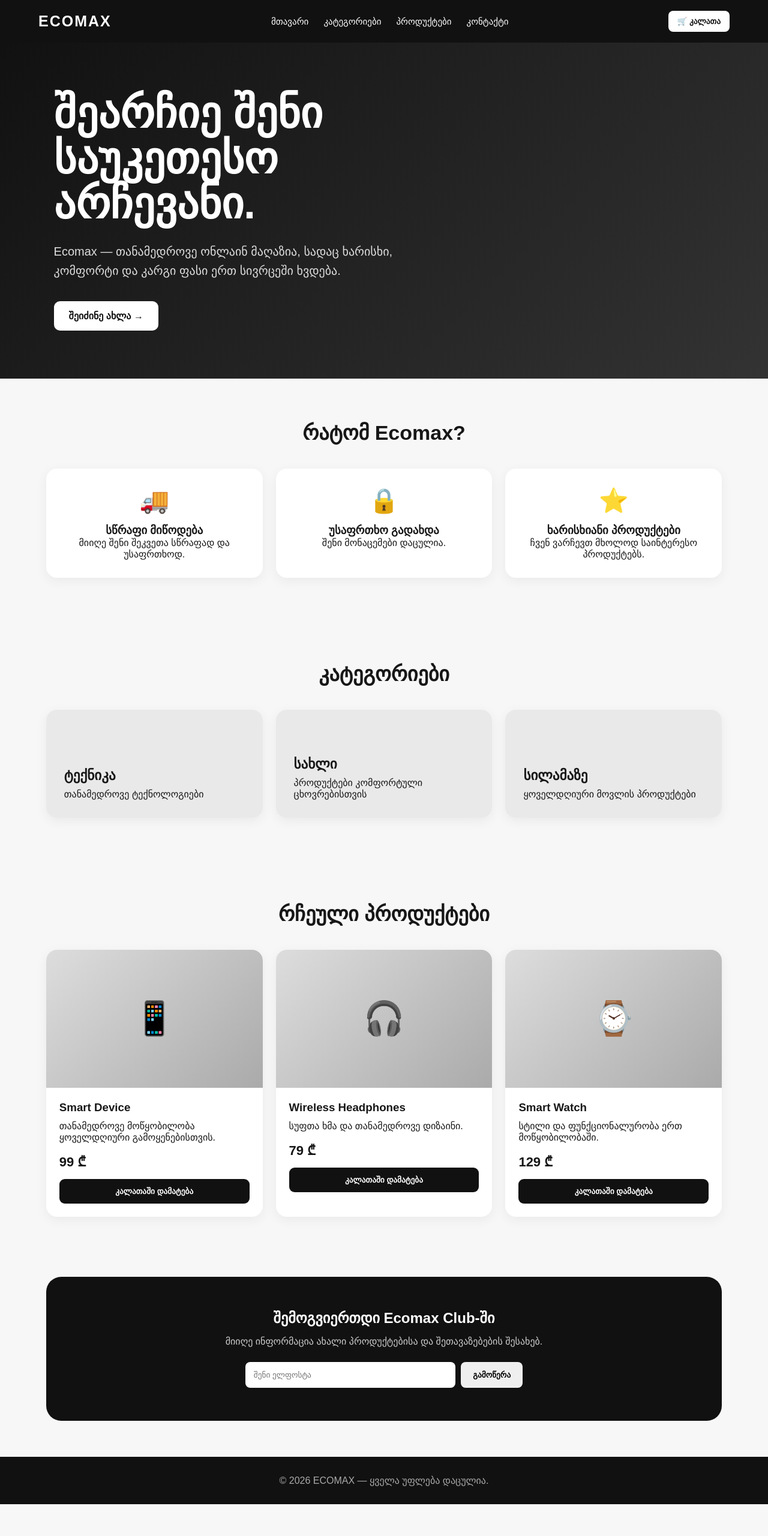
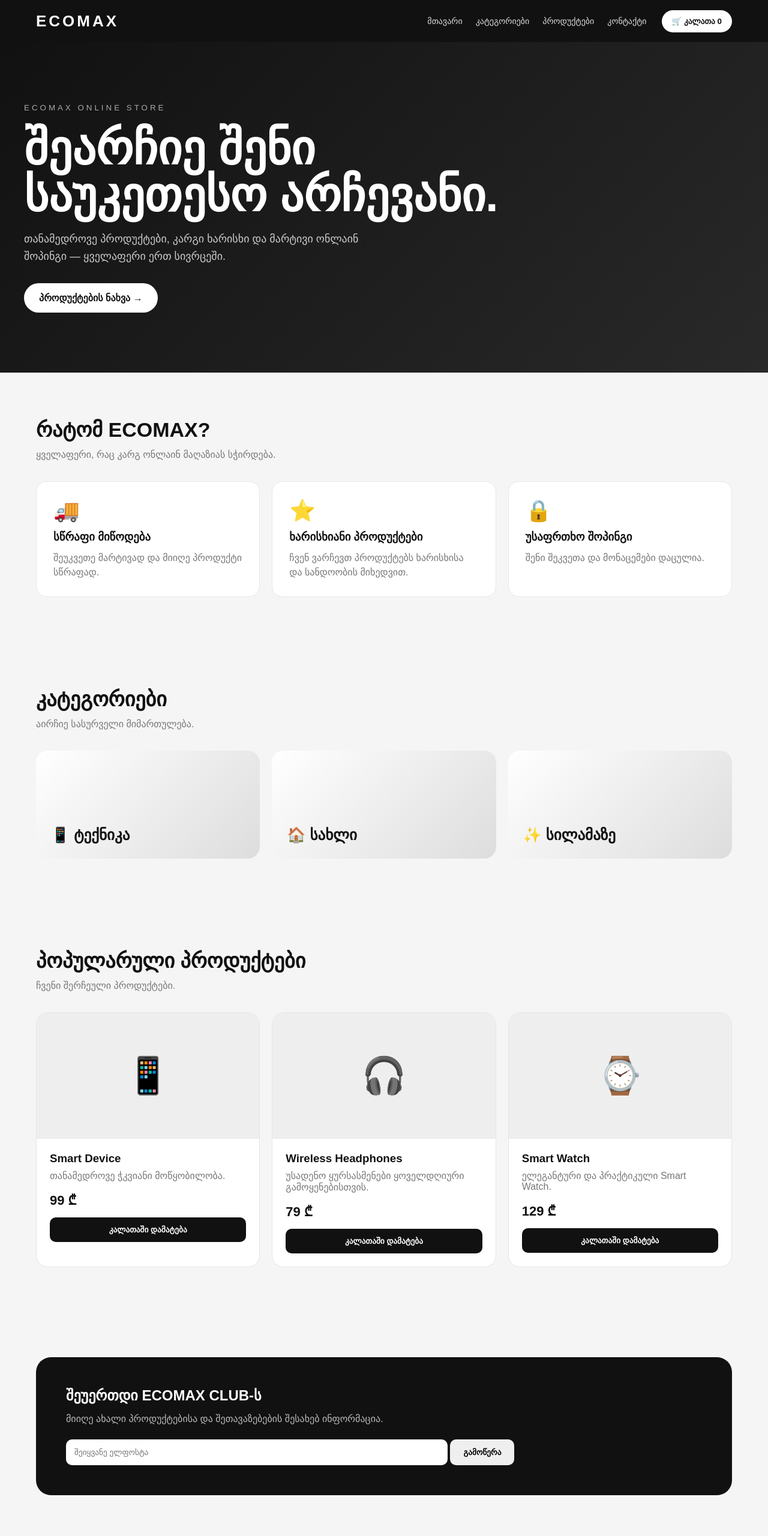
Before and after one commit to razmadze467-arch/Ecomax-online-store, a plain HTML site: page index.html in a window 1280 px wide. Shown: the top 2560 px of the page at 60% size. Before the commit the page ends 2507 px from the top, so only its background shows below. Drawn offline with Linux system fonts and the light colour scheme.

Commit message:
Update index.html

```diff
--- a/index.html
+++ b/index.html
@@ -1,335 +1,463 @@
-<!DOCTYPE html><html lang="ka">
+<!DOCTYPE html>
+<html lang="ka">
 <head>
 <meta charset="UTF-8">
 <meta name="viewport" content="width=device-width, initial-scale=1.0">
-  <title>Ecomax — ონლაინ მაღაზია</title>
-  <meta name="description" content="Ecomax — თანამედროვე ონლაინ მაღაზია. საუკეთესო არჩევანი ყოველდღიური ცხოვრებისთვის.">  <style>
-    * {
-      box-sizing: border-box;
-      margin: 0;
-      padding: 0;
+<title>ECOMAX — ონლაინ მაღაზია</title>
+
+<style>
+*{box-sizing:border-box;margin:0;padding:0}
+body{
+  font-family:Arial,Helvetica,sans-serif;
+  background:#f5f5f5;
+  color:#111;
+}
+a{text-decoration:none;color:inherit}
+
+header{
+  background:#111;
+  color:white;
+  position:sticky;
+  top:0;
+  z-index:100;
 }
 
-    body {
-      font-family: Arial, sans-serif;
-      background: #f7f7f7;
-      color: #171717;
+.nav{
+  max-width:1200px;
+  margin:auto;
+  min-height:70px;
+  padding:0 20px;
+  display:flex;
+  align-items:center;
+  gap:25px;
 }
 
-    header {
-      background: #111;
-      color: white;
-      padding: 18px 5%;
-      display: flex;
-      align-items: center;
-      justify-content: space-between;
-      position: sticky;
-      top: 0;
-      z-index: 10;
+.logo{
+  font-size:26px;
+  font-weight:900;
+  letter-spacing:4px;
+  margin-right:auto;
 }
 
-    .logo {
-      font-size: 25px;
-      font-weight: 800;
-      letter-spacing: 2px;
+nav{
+  display:flex;
+  gap:22px;
 }
 
-    nav {
-      display: flex;
-      gap: 25px;
+nav a{
+  color:#ddd;
+  font-size:14px;
 }
 
-    nav a {
-      color: white;
-      text-decoration: none;
-      font-size: 15px;
+nav a:hover{color:white}
+
+.cart{
+  background:white;
+  color:#111;
+  border:0;
+  padding:11px 17px;
+  border-radius:30px;
+  font-weight:bold;
 }
 
-    .cart {
-      background: white;
-      color: #111;
-      border: none;
-      padding: 10px 15px;
-      border-radius: 8px;
-      font-weight: bold;
+.hero{
+  background:linear-gradient(135deg,#111,#292929);
+  color:white;
+  padding:100px 20px;
 }
 
-    .hero {
-      min-height: 520px;
-      padding: 80px 7%;
-      display: flex;
-      align-items: center;
-      background: linear-gradient(135deg, #111, #333);
-      color: white;
+.hero-content{
+  max-width:1200px;
+  margin:auto;
 }
 
-    .hero-content {
-      max-width: 650px;
+.hero small{
+  color:#aaa;
+  letter-spacing:4px;
+  text-transform:uppercase;
 }
 
-    .hero h1 {
-      font-size: clamp(40px, 7vw, 72px);
-      line-height: 1.05;
-      margin-bottom: 25px;
+.hero h1{
+  font-size:clamp(42px,7vw,78px);
+  max-width:800px;
+  line-height:1;
+  margin:20px 0;
 }
 
-    .hero p {
-      font-size: 20px;
-      color: #ddd;
-      margin-bottom: 35px;
-      line-height: 1.6;
+.hero p{
+  max-width:600px;
+  color:#ccc;
+  font-size:18px;
+  line-height:1.6;
 }
 
-    .btn {
-      display: inline-block;
-      background: white;
-      color: #111;
-      padding: 15px 25px;
-      border-radius: 10px;
-      text-decoration: none;
-      font-weight: bold;
+.hero-button{
+  display:inline-block;
+  margin-top:30px;
+  background:white;
+  color:#111;
+  padding:15px 25px;
+  border-radius:30px;
+  font-weight:bold;
 }
 
-    section {
-      padding: 70px 6%;
+section{
+  max-width:1200px;
+  margin:auto;
+  padding:75px 20px;
 }
 
-    .section-title {
-      text-align: center;
-      font-size: 34px;
-      margin-bottom: 40px;
+.title{
+  font-size:34px;
+  margin-bottom:12px;
 }
 
-    .categories,
-    .products,
-    .features {
-      display: grid;
-      grid-template-columns: repeat(3, 1fr);
-      gap: 22px;
+.subtitle{
+  color:#777;
+  margin-bottom:35px;
 }
 
-    .card {
-      background: white;
-      border-radius: 18px;
-      padding: 30px;
-      box-shadow: 0 5px 20px rgba(0,0,0,.06);
+.features{
+  display:grid;
+  grid-template-columns:repeat(3,1fr);
+  gap:20px;
 }
 
-    .category {
-      min-height: 180px;
-      display: flex;
-      flex-direction: column;
-      justify-content: flex-end;
-      background: #e9e9e9;
+.card{
+  background:white;
+  padding:28px;
+  border-radius:18px;
+  border:1px solid #e8e8e8;
 }
 
-    .category h3 {
-      font-size: 23px;
-      margin-bottom: 8px;
+.card h3{
+  margin:12px 0;
 }
 
-    .product {
-      padding: 0;
-      overflow: hidden;
+.card p{
+  color:#777;
+  line-height:1.5;
 }
 
-    .product-image {
-      height: 230px;
-      background: linear-gradient(135deg, #ddd, #aaa);
-      display: flex;
-      align-items: center;
-      justify-content: center;
-      font-size: 55px;
+.categories{
+  display:grid;
+  grid-template-columns:repeat(3,1fr);
+  gap:20px;
 }
 
-    .product-info {
-      padding: 22px;
+.category{
+  min-height:180px;
+  border-radius:20px;
+  padding:25px;
+  display:flex;
+  align-items:flex-end;
+  background:linear-gradient(135deg,#fff,#ddd);
+  font-size:25px;
+  font-weight:bold;
 }
 
-    .product-info h3 {
-      margin-bottom: 10px;
+.products{
+  display:grid;
+  grid-template-columns:repeat(3,1fr);
+  gap:20px;
 }
 
-    .price {
-      font-size: 22px;
-      font-weight: bold;
-      margin: 15px 0;
+.product{
+  background:white;
+  border-radius:20px;
+  overflow:hidden;
+  border:1px solid #e5e5e5;
 }
 
-    .buy {
-      width: 100%;
-      border: none;
-      background: #111;
-      color: white;
-      padding: 13px;
-      border-radius: 9px;
-      font-weight: bold;
+.product-img{
+  height:210px;
+  display:flex;
+  align-items:center;
+  justify-content:center;
+  background:#eee;
+  font-size:60px;
 }
 
-    .feature {
-      text-align: center;
+.product-info{
+  padding:22px;
 }
 
-    .feature-icon {
-      font-size: 40px;
-      margin-bottom: 15px;
+.product-info h3{
+  margin-bottom:8px;
 }
 
-    .newsletter {
-      background: #111;
-      color: white;
-      text-align: center;
-      border-radius: 25px;
-      padding: 55px 20px;
-      margin: 30px 6%;
+.product-info p{
+  color:#777;
+  margin-bottom:15px;
 }
 
-    .newsletter p {
-      color: #ccc;
-      margin: 15px 0 25px;
+.price{
+  font-size:22px;
+  font-weight:bold;
+  margin-bottom:15px;
 }
 
-    .newsletter input {
-      padding: 14px;
-      width: min(350px, 80%);
-      border: none;
-      border-radius: 8px;
-      margin-right: 5px;
+.buy{
+  width:100%;
+  padding:13px;
+  border:0;
+  background:#111;
+  color:white;
+  border-radius:10px;
+  font-weight:bold;
 }
 
-    .newsletter button {
-      padding: 14px 20px;
-      border: none;
-      border-radius: 8px;
-      font-weight: bold;
+.club{
+  background:#111;
+  color:white;
+  border-radius:25px;
+  padding:50px;
 }
 
-    footer {
-      background: #111;
-      color: #aaa;
-      text-align: center;
-      padding: 30px;
-      margin-top: 60px;
+.club p{
+  color:#bbb;
+  margin:15px 0 25px;
 }
 
-    @media (max-width: 800px) {
-      nav {
-        display: none;
+.club input{
+  padding:14px;
+  width:60%;
+  border:0;
+  border-radius:10px;
 }
 
-      .categories,
-      .products,
-      .features {
-        grid-template-columns: 1fr;
+.club button{
+  padding:14px 22px;
+  border:0;
+  border-radius:10px;
+  font-weight:bold;
 }
 
-      .hero {
-        min-height: 500px;
-        padding: 60px 7%;
+footer{
+  background:#111;
+  color:white;
+  padding:35px 20px;
 }
 
-      .hero h1 {
-        font-size: 46px;
+.footer{
+  max-width:1200px;
+  margin:auto;
+  display:flex;
+  justify-content:space-between;
 }
 
-      .newsletter input {
-        width: 100%;
-        margin: 0 0 10px;
+.footer p{
+  color:#999;
 }
 
-      .newsletter button {
-        width: 100%;
+@media(max-width:750px){
+  nav{display:none}
+
+  .nav{
+    min-height:62px;
+  }
+
+  .hero{
+    padding:75px 20px;
+  }
+
+  .hero h1{
+    font-size:48px;
+  }
+
+  .features,
+  .categories,
+  .products{
+    grid-template-columns:1fr;
+  }
+
+  section{
+    padding:55px 20px;
+  }
+
+  .club{
+    padding:30px 22px;
+  }
+
+  .club input{
+    width:100%;
+    margin-bottom:10px;
+  }
+
+  .footer{
+    flex-direction:column;
+    gap:12px;
   }
 }
-  </style></head><body><header>
-  <div class="logo">ECOMAX</div>  <nav>
-    <a href="#">მთავარი</a>
+</style>
+</head>
+
+<body>
+
+<header>
+  <div class="nav">
+    <div class="logo">ECOMAX</div>
+
+    <nav>
+      <a href="#home">მთავარი</a>
       <a href="#categories">კატეგორიები</a>
       <a href="#products">პროდუქტები</a>
       <a href="#contact">კონტაქტი</a>
-  </nav><button class="cart">🛒 კალათა</button>
+    </nav>
 
-</header><section class="hero">
+    <button class="cart">🛒 კალათა <span id="cartCount">0</span></button>
+  </div>
+</header>
+
+<div class="hero" id="home">
   <div class="hero-content">
+    <small>ECOMAX ONLINE STORE</small>
+
     <h1>შეარჩიე შენი საუკეთესო არჩევანი.</h1>
+
     <p>
-      Ecomax — თანამედროვე ონლაინ მაღაზია,
-      სადაც ხარისხი, კომფორტი და კარგი ფასი ერთ სივრცეში ხვდება.
+      თანამედროვე პროდუქტები, კარგი ხარისხი და მარტივი ონლაინ
+      შოპინგი — ყველაფერი ერთ სივრცეში.
     </p>
-    <a class="btn" href="#products">შეიძინე ახლა →</a>
+
+    <a class="hero-button" href="#products">
+      პროდუქტების ნახვა →
+    </a>
   </div>
-</section><section>
-  <h2 class="section-title">რატომ Ecomax?</h2>  <div class="features">
-    <div class="card feature">
-      <div class="feature-icon">🚚</div>
-      <h3>სწრაფი მიწოდება</h3>
-      <p>მიიღე შენი შეკვეთა სწრაფად და უსაფრთხოდ.</p>
-    </div><div class="card feature">
-  <div class="feature-icon">🔒</div>
-  <h3>უსაფრთხო გადახდა</h3>
-  <p>შენი მონაცემები დაცულია.</p>
 </div>
 
-<div class="card feature">
-  <div class="feature-icon">⭐</div>
+<section>
+  <h2 class="title">რატომ ECOMAX?</h2>
+  <p class="subtitle">ყველაფერი, რაც კარგ ონლაინ მაღაზიას სჭირდება.</p>
+
+  <div class="features">
+
+    <div class="card">
+      <div style="font-size:35px">🚚</div>
+      <h3>სწრაფი მიწოდება</h3>
+      <p>შეუკვეთე მარტივად და მიიღე პროდუქტი სწრაფად.</p>
+    </div>
+
+    <div class="card">
+      <div style="font-size:35px">⭐</div>
       <h3>ხარისხიანი პროდუქტები</h3>
-  <p>ჩვენ ვარჩევთ მხოლოდ საინტერესო პროდუქტებს.</p>
+      <p>ჩვენ ვარჩევთ პროდუქტებს ხარისხისა და სანდოობის მიხედვით.</p>
+    </div>
+
+    <div class="card">
+      <div style="font-size:35px">🔒</div>
+      <h3>უსაფრთხო შოპინგი</h3>
+      <p>შენი შეკვეთა და მონაცემები დაცულია.</p>
     </div>
 
   </div>
-</section><section id="categories">
-  <h2 class="section-title">კატეგორიები</h2>  <div class="categories">
-    <div class="card category">
-      <h3>ტექნიკა</h3>
-      <p>თანამედროვე ტექნოლოგიები</p>
-    </div><div class="card category">
-  <h3>სახლი</h3>
-  <p>პროდუქტები კომფორტული ცხოვრებისთვის</p>
-</div>
+</section>
 
-<div class="card category">
-  <h3>სილამაზე</h3>
-  <p>ყოველდღიური მოვლის პროდუქტები</p>
-</div>
+<section id="categories">
+  <h2 class="title">კატეგორიები</h2>
+  <p class="subtitle">აირჩიე სასურველი მიმართულება.</p>
+
+  <div class="categories">
+
+    <a class="category" href="#products">
+      📱 ტექნიკა
+    </a>
+
+    <a class="category" href="#products">
+      🏠 სახლი
+    </a>
+
+    <a class="category" href="#products">
+      ✨ სილამაზე
+    </a>
 
   </div>
-</section><section id="products">
-  <h2 class="section-title">რჩეული პროდუქტები</h2>  <div class="products"><div class="card product">
-  <div class="product-image">📱</div>
+</section>
+
+<section id="products">
+
+  <h2 class="title">პოპულარული პროდუქტები</h2>
+  <p class="subtitle">ჩვენი შერჩეული პროდუქტები.</p>
+
+  <div class="products">
+
+    <div class="product">
+      <div class="product-img">📱</div>
+
       <div class="product-info">
         <h3>Smart Device</h3>
-    <p>თანამედროვე მოწყობილობა ყოველდღიური გამოყენებისთვის.</p>
+        <p>თანამედროვე ჭკვიანი მოწყობილობა.</p>
         <div class="price">99 ₾</div>
-    <button class="buy">კალათაში დამატება</button>
+        <button class="buy" onclick="addToCart()">
+          კალათაში დამატება
+        </button>
       </div>
     </div>
 
-<div class="card product">
-  <div class="product-image">🎧</div>
+    <div class="product">
+      <div class="product-img">🎧</div>
+
       <div class="product-info">
         <h3>Wireless Headphones</h3>
-    <p>სუფთა ხმა და თანამედროვე დიზაინი.</p>
+        <p>უსადენო ყურსასმენები ყოველდღიური გამოყენებისთვის.</p>
         <div class="price">79 ₾</div>
-    <button class="buy">კალათაში დამატება</button>
+        <button class="buy" onclick="addToCart()">
+          კალათაში დამატება
+        </button>
       </div>
     </div>
 
-<div class="card product">
-  <div class="product-image">⌚</div>
+    <div class="product">
+      <div class="product-img">⌚</div>
+
       <div class="product-info">
         <h3>Smart Watch</h3>
-    <p>სტილი და ფუნქციონალურობა ერთ მოწყობილობაში.</p>
+        <p>ელეგანტური და პრაქტიკული Smart Watch.</p>
         <div class="price">129 ₾</div>
-    <button class="buy">კალათაში დამატება</button>
+        <button class="buy" onclick="addToCart()">
+          კალათაში დამატება
+        </button>
       </div>
     </div>
 
   </div>
-</section><div class="newsletter" id="contact">
-  <h2>შემოგვიერთდი Ecomax Club-ში</h2>
-  <p>მიიღე ინფორმაცია ახალი პროდუქტებისა და შეთავაზებების შესახებ.</p>  <input type="email" placeholder="შენი ელფოსტა">
+</section>
+
+<section id="contact">
+
+  <div class="club">
+    <h2>შეუერთდი ECOMAX CLUB-ს</h2>
+
+    <p>
+      მიიღე ახალი პროდუქტებისა და შეთავაზებების შესახებ ინფორმაცია.
+    </p>
+
+    <input type="email" placeholder="შეიყვანე ელფოსტა">
+
     <button>გამოწერა</button>
-</div><footer>
-  <p>© 2026 ECOMAX — ყველა უფლება დაცულია.</p>
-</footer></body>
+  </div>
+
+</section>
+
+<footer>
+
+  <div class="footer">
+    <strong>ECOMAX</strong>
+
+    <p>© 2026 Ecomax. ყველა უფლება დაცულია.</p>
+  </div>
+
+</footer>
+
+<script>
+let cartCount = 0;
+
+function addToCart(){
+  cartCount++;
+  document.getElementById("cartCount").textContent = cartCount;
+  alert("პროდუქტი დაემატა კალათაში 🛒");
+}
+</script>
+
+</body>
 </html>
```
Lines whose indentation alone changed are shown as unchanged.
